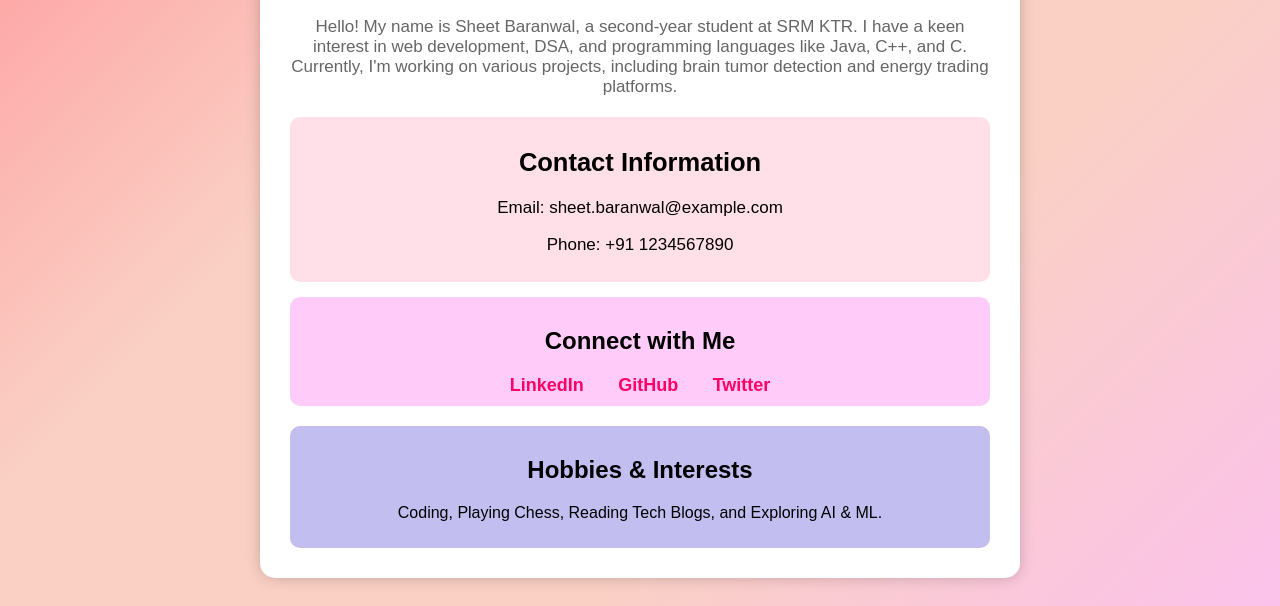
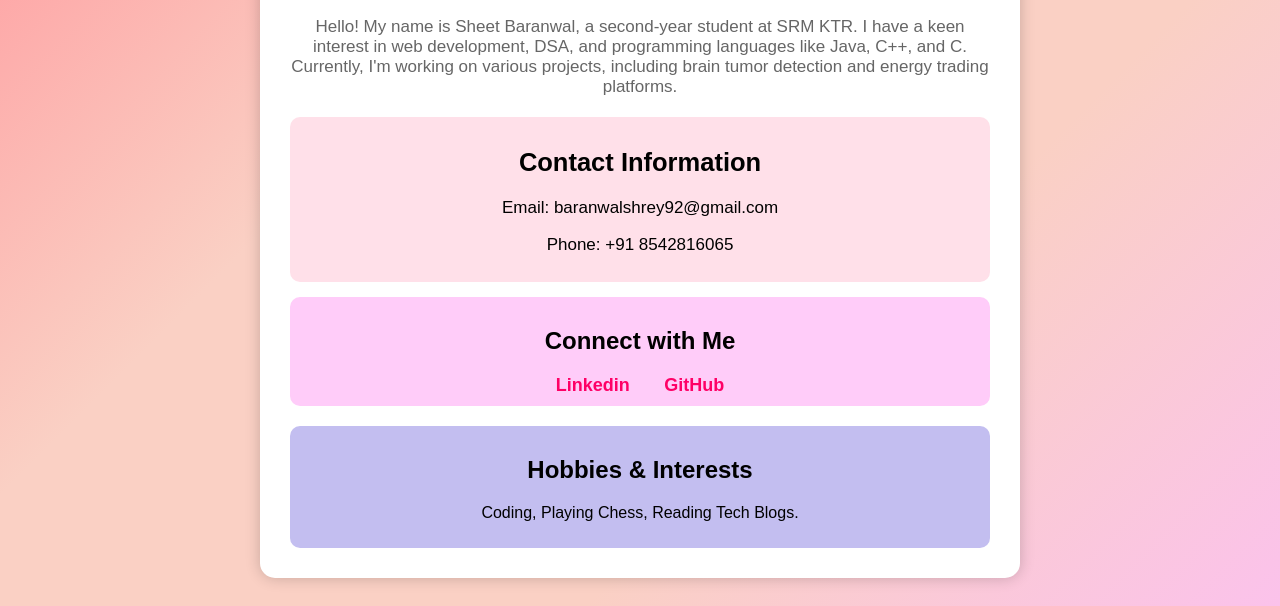
Before and after one commit to shreyhi/FIRSTCODE, a plain HTML site: page index.html in a window 1280 px wide. Shown: the part 200-806 px from the top of the page. Drawn offline with Linux system fonts and the light colour scheme.

Commit message:
Initial commit with Git

```diff
--- a/index.html
+++ b/index.html
@@ -77,20 +77,19 @@
 
         <div class="contact">
             <h2>Contact Information</h2>
-            <p>Email: sheet.baranwal@example.com</p>
-            <p>Phone: +91 1234567890</p>
+            <p>Email: baranwalshrey92@gmail.com</p>
+            <p>Phone: +91 8542816065</p>
         </div>
 
         <div class="social-links">
             <h2>Connect with Me</h2>
-            <a href="https://www.linkedin.com/in/sheetbaranwal" target="_blank">LinkedIn</a>
+            <a href="http://www.linkedin.com/in/shrey-baranwal-2639aa2aa" target="_blank">Linkedin</a>
             <a href="https://github.com/sheetbaranwal" target="_blank">GitHub</a>
-            <a href="https://twitter.com/sheetbaranwal" target="_blank">Twitter</a>
         </div>
 
         <div class="hobbies">
             <h2>Hobbies & Interests</h2>
-            <p>Coding, Playing Chess, Reading Tech Blogs, and Exploring AI & ML.</p>
+            <p>Coding, Playing Chess, Reading Tech Blogs.</p>
         </div>
     </div>
 </body>
```
